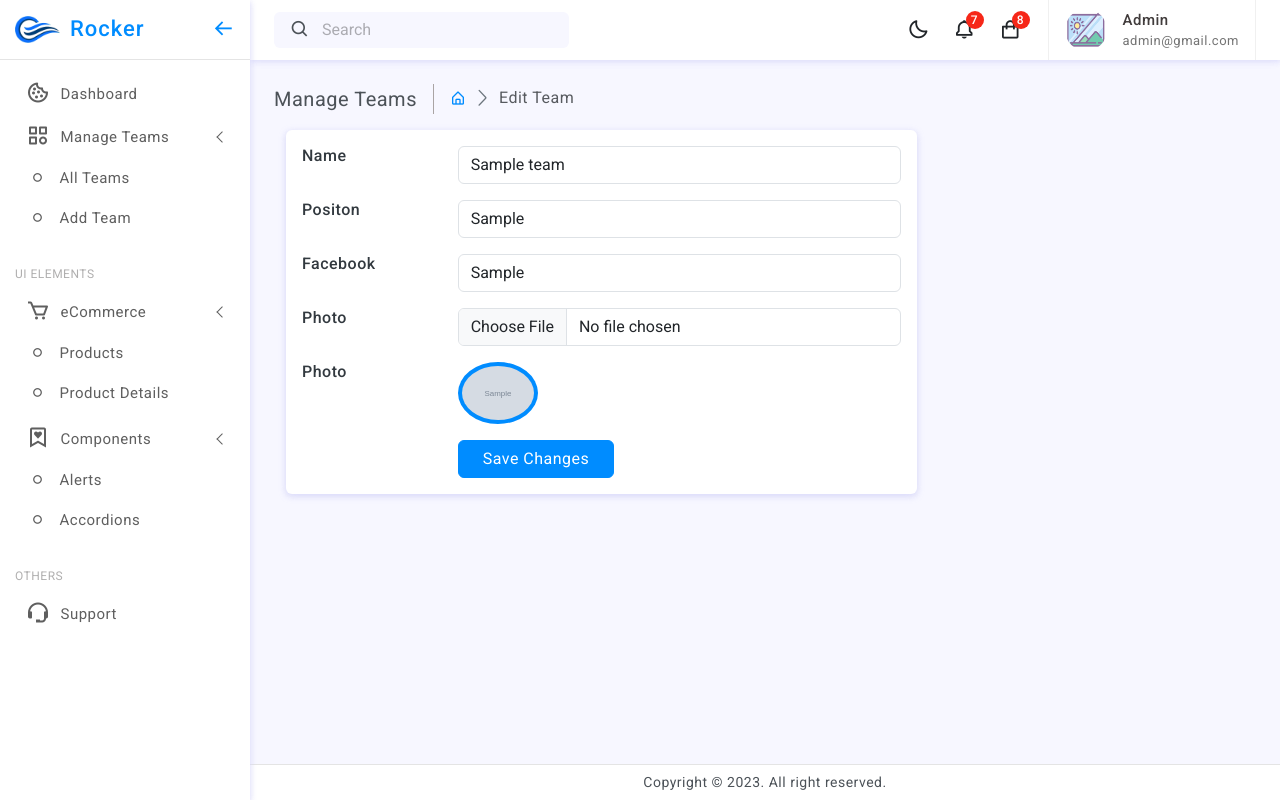
After one commit to haikaljs/hotel-laravel10, a Laravel app: page /team/edit/1 in a window 1280 px wide. The commit adds this page. Run offline with Laravel 10, Linux system fonts and the light colour scheme; a user stored in the database is signed in; data comes from the database, SQL or seed files in the repository; tables that the repository leaves empty hold one stand-in row (values such as "Sample post"); grey boxes marked "Sample" are stand-in pictures; some libraries are stand-ins or nearby versions.

Commit message:
Team setup part6

```diff
--- a/app/Http/Controllers/Backend/TeamController.php
+++ b/app/Http/Controllers/Backend/TeamController.php
@@ -40,4 +40,50 @@ class TeamController extends Controller
 
         return redirect()->route('all.team')->with($notification);
     }
+
+    public function EditTeam($id){
+        $team = Team::findOrFail($id);
+        return view('backend.team.edit_team', compact('team'));
+    }
+
+    public function UpdateTeam(Request $request){
+        $team_id = $request->id;
+        if($request->file('image')){
+
+            $image = $request->file('image');
+            $name_gen = hexdec(uniqid()).'.'.$image->getClientOriginalExtension();
+            Image::make($image)->resize(550, 670)->save('upload/team/'.$name_gen);
+            $save_url = 'upload/team/'.$name_gen;
+
+            Team::findOrFail($team_id)->update([
+                'name' => $request->name,
+                'position' => $request->position,
+                'facebook' => $request->facebook,
+                'image' => $save_url,
+                'created_at' => Carbon::now()
+            ]);
+
+            $notification = [
+                'message' => 'Team updated with image successfully',
+                'alert-type' => 'success'
+            ];
+
+            return redirect()->route('all.team')->with($notification);
+        }else{
+            Team::findOrFail($team_id)->update([
+                'name' => $request->name,
+                'position' => $request->position,
+                'facebook' => $request->facebook,
+
+                'created_at' => Carbon::now()
+            ]);
+
+            $notification = [
+                'message' => 'Team updated without image successfully',
+                'alert-type' => 'success'
+            ];
+
+            return redirect()->route('all.team')->with($notification);
+        }
+    }
 }
--- a/resources/views/backend/team/all_team.blade.php
+++ b/resources/views/backend/team/all_team.blade.php
@@ -44,8 +44,8 @@
                             <td>{{ $item->position }}</td>
                             <td>{{ $item->facebook }}</td>
                             <td>
-                                <a href="#" class="btn btn-warning">Edit</a>
-                                <a href="#" class="btn btn-danger">Delete</a>
+                                <a href="{{ route('team.edit', $item->id) }}" class="btn btn-sm px-3 btn-warning radius-30">Edit</a>
+                                <a href="#" class="btn btn-sm px-3 btn-danger radius-30">Delete</a>
                             </td>
                         </tr>
                         @endforeach
--- /dev/null
+++ b/resources/views/backend/team/edit_team.blade.php
@@ -0,0 +1,110 @@
+@extends('admin.admin_dashboard')
+@section('admin')
+
+
+<script src="https://ajax.googleapis.com/ajax/libs/jquery/3.7.1/jquery.min.js"></script>
+
+
+<div class="page-content">
+    <!--breadcrumb-->
+    <div class="page-breadcrumb d-none d-sm-flex align-items-center mb-3">
+        <div class="breadcrumb-title pe-3">Manage Teams</div>
+        <div class="ps-3">
+            <nav aria-label="breadcrumb">
+                <ol class="breadcrumb mb-0 p-0">
+                    <li class="breadcrumb-item"><a href="javascript:;"><i class="bx bx-home-alt"></i></a>
+                    </li>
+                    <li class="breadcrumb-item active" aria-current="page">Edit Team</li>
+                </ol>
+            </nav>
+        </div>
+
+    </div>
+    <!--end breadcrumb-->
+    <div class="container">
+        <div class="main-body">
+            <div class="row">
+
+                <div class="col-lg-8">
+                    <div class="card">
+                        <form action="{{ route('team.update') }}" method="POST" enctype="multipart/form-data">
+                            @csrf
+                            <input type="hidden" name="id" value="{{ $team->id }}">
+                        <div class="card-body">
+                            <div class="row mb-3">
+                                <div class="col-sm-3">
+                                    <h6 class="mb-0">Name</h6>
+                                </div>
+                                <div class="col-sm-9 text-secondary">
+                                    <input type="text" name="name" value="{{ $team->name }}" class="form-control"  />
+                                </div>
+                            </div>
+                            <div class="row mb-3">
+                                <div class="col-sm-3">
+                                    <h6 class="mb-0">Positon</h6>
+                                </div>
+                                <div class="col-sm-9 text-secondary">
+                                    <input type="text" name="position" value="{{ $team->position }}" class="form-control"  />
+                                </div>
+                            </div>
+                            <div class="row mb-3">
+                                <div class="col-sm-3">
+                                    <h6 class="mb-0">Facebook</h6>
+                                </div>
+                                <div class="col-sm-9 text-secondary">
+                                    <input type="text" name="facebook" value="{{ $team->facebook }}" class="form-control"  />
+                                </div>
+                            </div>
+
+
+                            <div class="row mb-3">
+                                <div class="col-sm-3">
+                                    <h6 class="mb-0">Photo</h6>
+                                </div>
+                                <div class="col-sm-9 text-secondary">
+                                    <input class="form-control" name="image" type="file" id="image">
+                                </div>
+                            </div>
+
+                            <div class="row mb-3">
+                                <div class="col-sm-3">
+                                    <h6 class="mb-0">Photo</h6>
+                                </div>
+                                <div class="col-sm-9 text-secondary">
+                                    <img id="showImage" src=" {{  asset($team->image) }}" alt="Admin" class="rounded-circle p-1 bg-primary" width="80">
+                                </div>
+                            </div>
+
+
+                            <div class="row">
+                                <div class="col-sm-3"></div>
+                                <div class="col-sm-9 text-secondary">
+                                    <input type="submit" class="btn btn-primary px-4" value="Save Changes" />
+                                </div>
+                            </div>
+                        </div>
+                    </form>
+                    </div>
+
+                </div>
+            </div>
+        </div>
+    </div>
+</div>
+
+<script type="text/javascript">
+
+$(document).ready(function(){
+    $('#image').change(function(e){
+        var reader = new FileReader()
+        reader.onload = function(e){
+            $('#showImage').attr('src', e.target.result)
+        }
+        reader.readAsDataURL(e.target.files['0'])
+
+    })
+})
+
+</script>
+
+@endsection
--- a/routes/web.php
+++ b/routes/web.php
@@ -54,5 +54,7 @@ Route::middleware(['auth', 'roles:admin'])->group(function(){
         Route::get('/all/team', 'AllTeam')->name('all.team');
         Route::get('/add/team', 'AddTeam')->name('add.team');
         Route::post('/team/store', 'TeamStore')->name('team.store');
+        Route::get('/team/edit/{id}', 'EditTeam')->name('team.edit');
+        Route::post('/team/update', 'UpdateTeam')->name('team.update');
     });
 });
```
Also changed, not shown: public/upload/team/1779240617189771.jpg (added).
